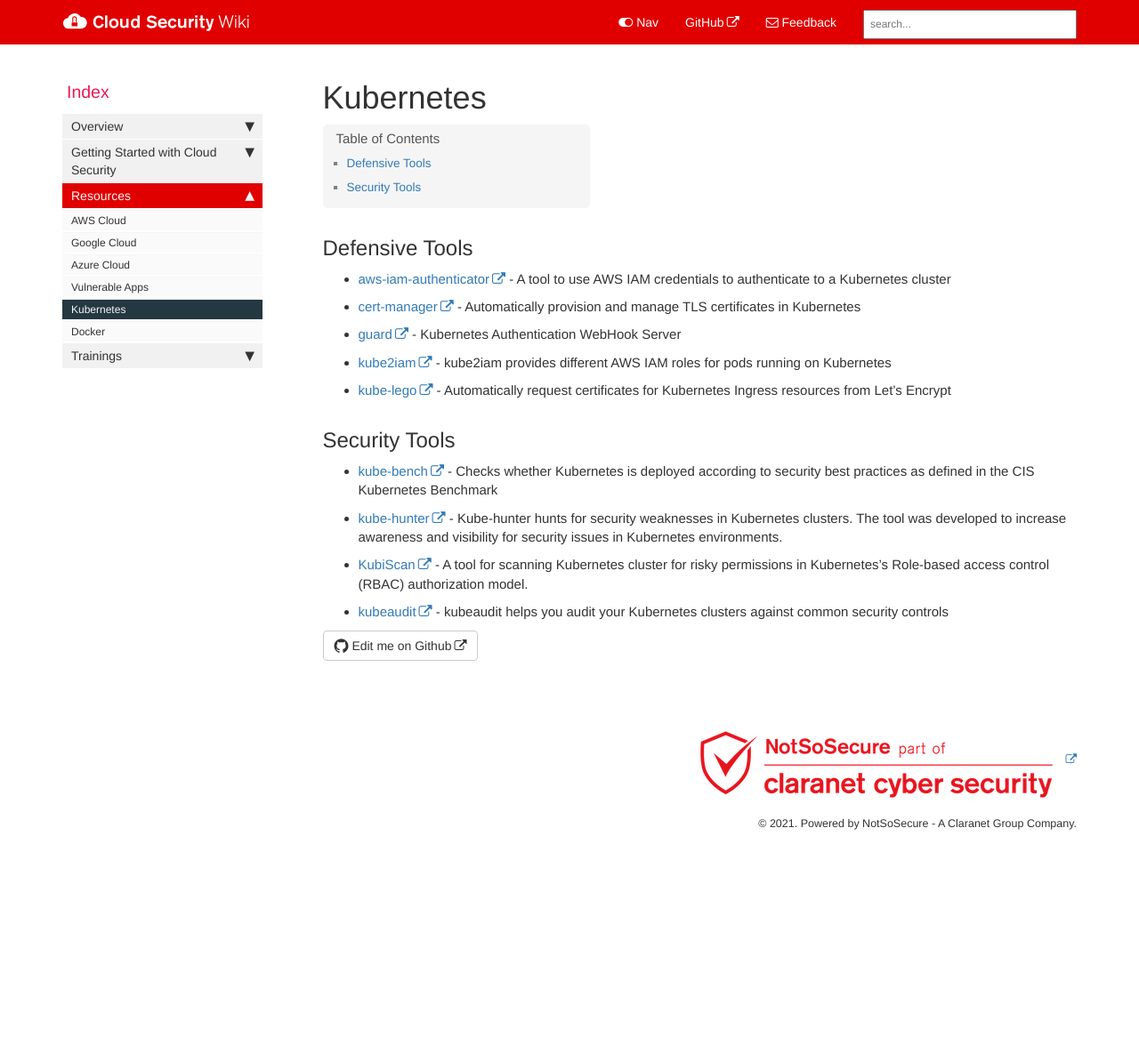
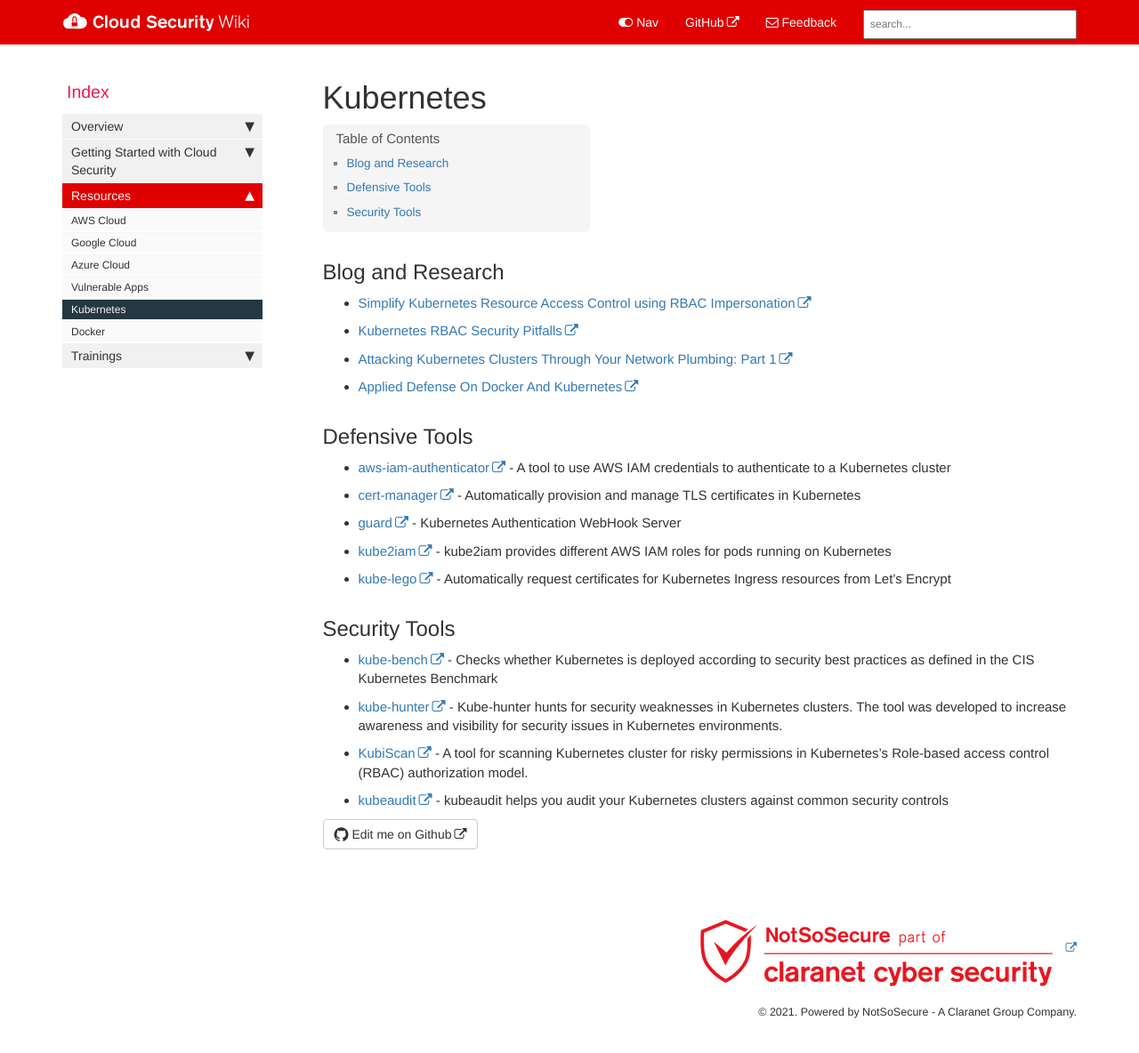
Before and after one commit to NotSoSecure/cloud-sec-wiki, a Jekyll site: the page built from pages/mydoc/kubernetes.md, in a window 1280 px wide and 1197 px high. Shown: the top 1184 px of the window at 89% size. Built offline with Jekyll 4.4.1, drawn with Linux system fonts in a browser that asks for light colours; nearby versions of some CDN libraries; comment, search, counter and statistics services are not loaded.

Commit message:
Update kubernetes.md

```diff
--- a/pages/mydoc/kubernetes.md
+++ b/pages/mydoc/kubernetes.md
@@ -6,6 +6,14 @@ folder: mydoc
 ---
 
 {% include links.html %}
+
+
+## Blog and Research
+
+* [Simplify Kubernetes Resource Access Control using RBAC Impersonation](https://www.cncf.io/blog/2020/09/17/simplify-kubernetes-resource-access-control-using-rbac-impersonation/)
+* [Kubernetes RBAC Security Pitfalls](https://www.impidio.com/blog/kubernetes-rbac-security-pitfalls)
+* [Attacking Kubernetes Clusters Through Your Network Plumbing: Part 1](https://www.cyberark.com/resources/threat-research-blog/attacking-kubernetes-clusters-through-your-network-plumbing-part-1)
+* [Applied Defense On Docker And Kubernetes](https://www.youtube.com/watch?v=auC712hFJes)
 
 
 ## Defensive Tools
```
